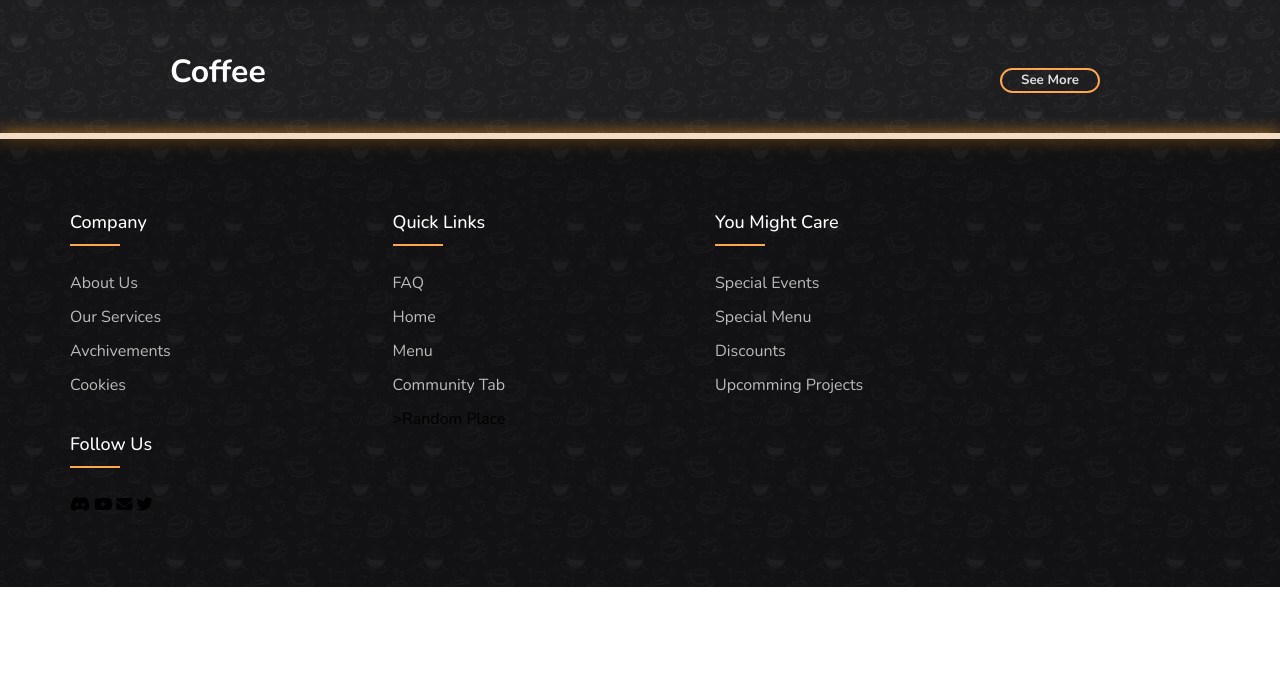
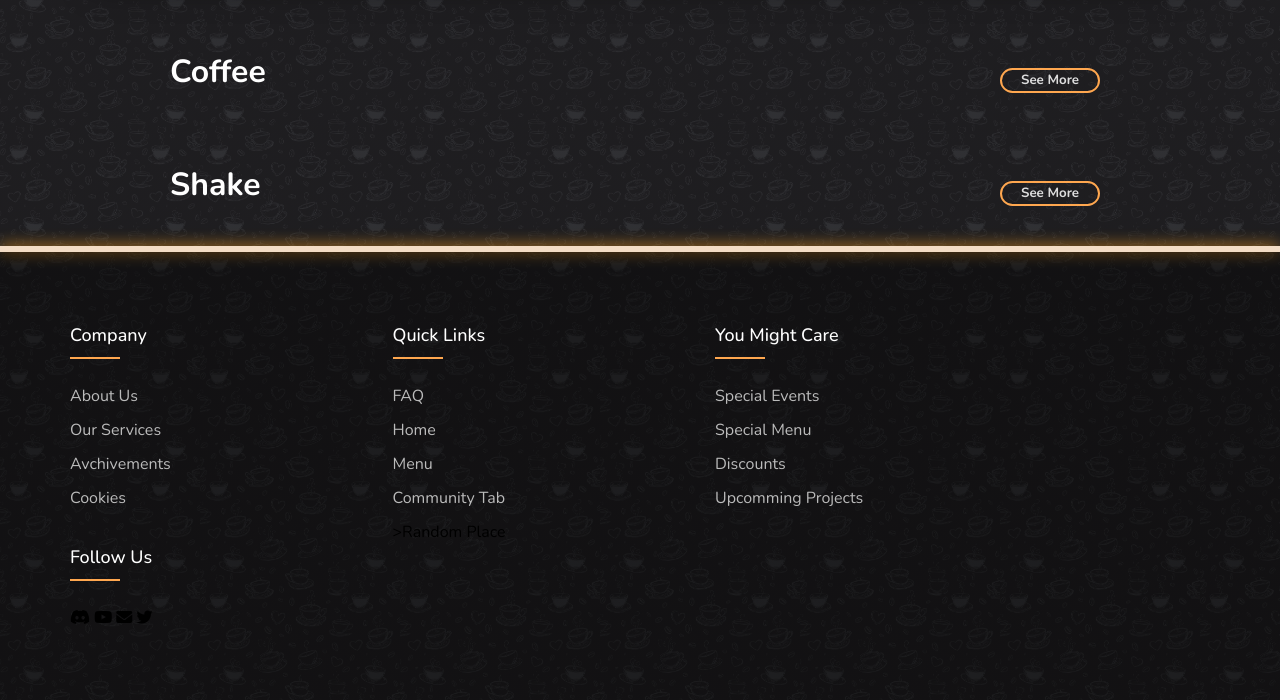
Before and after one commit to Trung02122007/LVCoffee_remastered, a website: page index.html in a window 1280 px wide. Shown: the part 1664-2364 px from the top of the page. Before the commit the page ends 2251 px from the top, so only its background shows below. Drawn offline with nearby package versions, Linux system fonts and the light colour scheme; some packages are replaced by stand-ins of ours; no server answers; a script that the page names is missing.

Commit message:
Update index.html

```diff
--- a/index.html
+++ b/index.html
@@ -80,6 +80,14 @@
     <div class="product-list" data-category="coffee"></div>
 </div>
 
+<div class="product-list-container">
+    <div class="product-list-head">
+        <h1 class="product-list-title">Shake</h1>
+        <a href="menu.html"><button class="product-list-seemore"><span class="animated-button"></span>See More</button></a>
+    </div>
+    <div class="product-list" data-category="shake"></div>
+</div>
+
 <!--Footer-->
 <hr style="border:3px solid #f3dcc5; box-shadow: 0 0 15px #ffa31f;">
 
```
